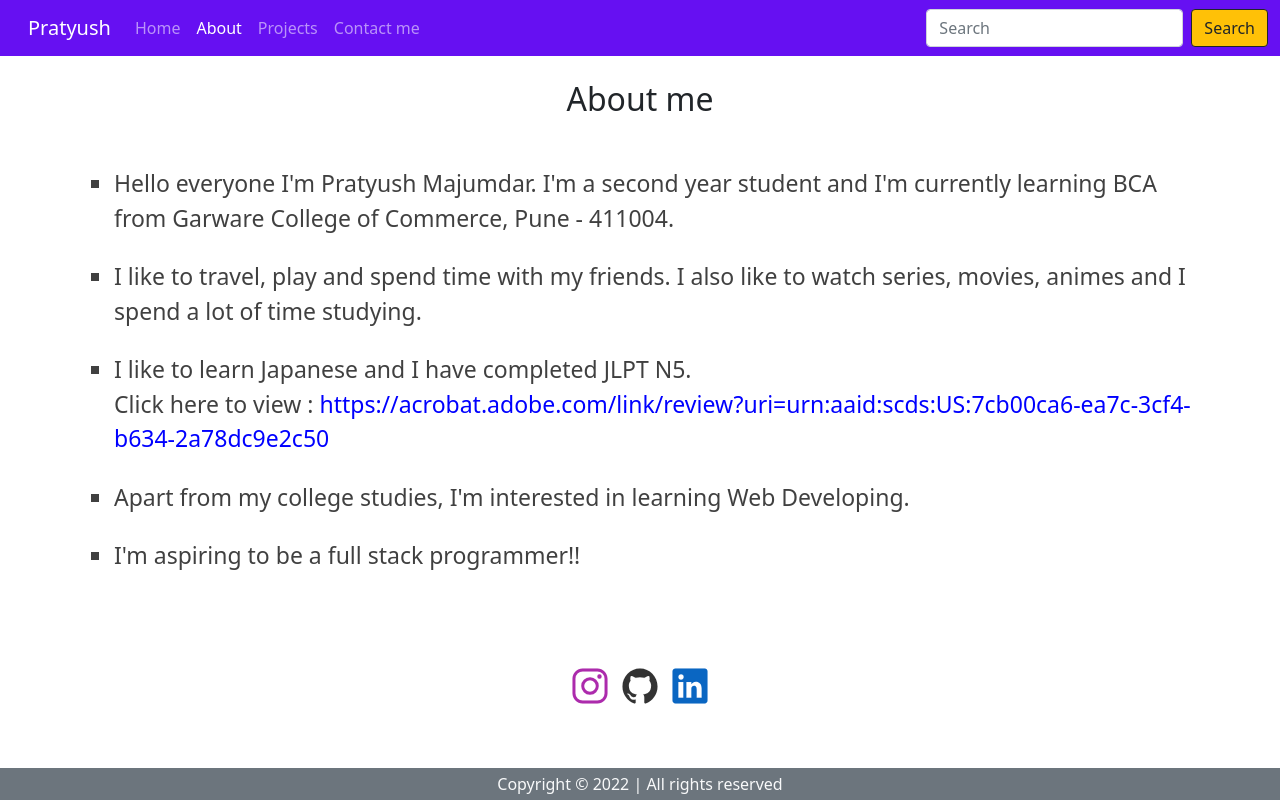
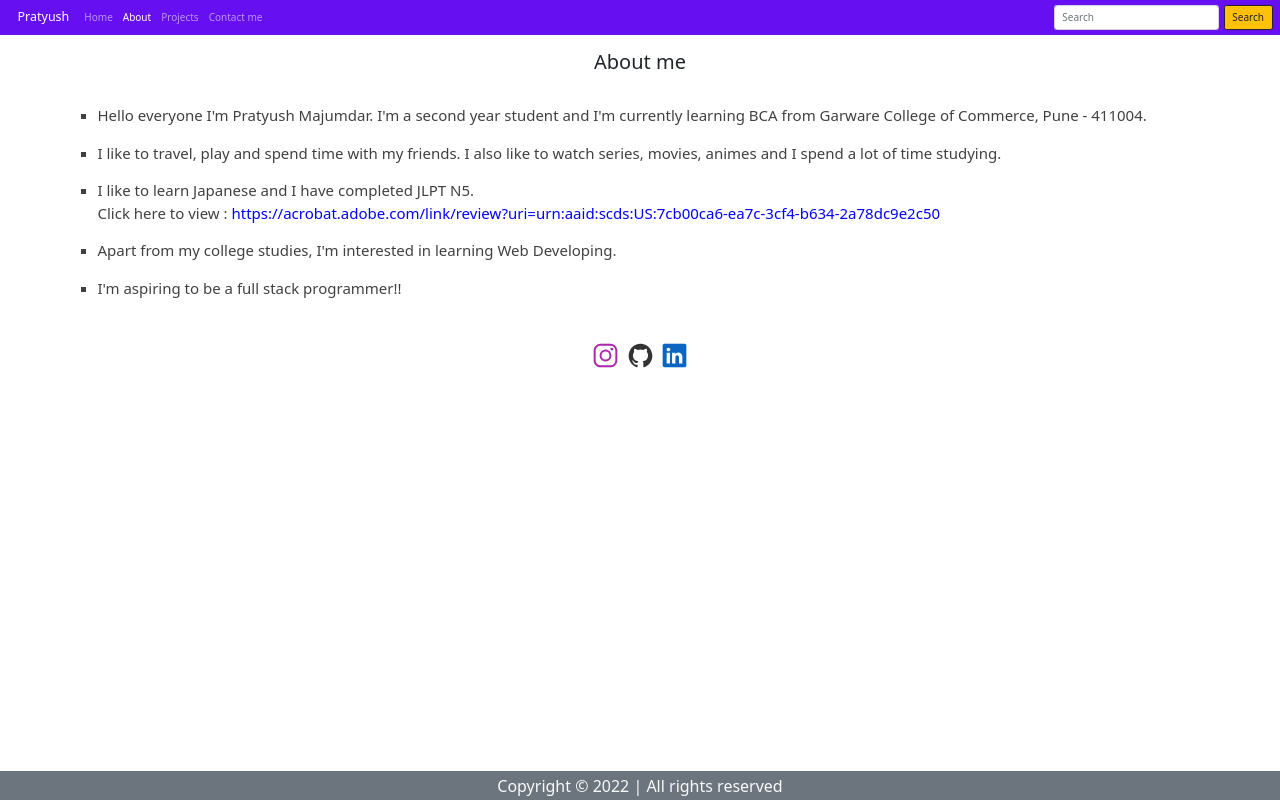
Before and after one commit to pratyush770/Portfolio, a Django app: page /about in a window 1280 px wide. Run offline with Django 4.2, Linux system fonts and the light colour scheme.

Commit message:
first commit

```diff
--- a/portfolio/settings.py
+++ b/portfolio/settings.py
@@ -25,9 +25,9 @@ BASE_DIR = Path(__file__).resolve().parent.parent
 SECRET_KEY = 'django-insecure-+t%kj#8-+xeg4s3b#(vo=1(a6@4u0%xu0@d!rn5&9ldlh_85&8'
 
 # SECURITY WARNING: don't run with debug turned on in production!
-DEBUG = False
+DEBUG = True
 
-ALLOWED_HOSTS = ['0.0.0.0', 'localhost', '127.0.0.1','portfolio-pratyush.herokuapp.com']
+ALLOWED_HOSTS = []
 
 
 # Application definition
--- a/static/css/main.css
+++ b/static/css/main.css
@@ -1,10 +1,23 @@
+html{
+    font-size:62.5%;
+}
+@media(max-width:998px){
+    html{
+        font-size:55%;
+    }
+}
+@media(max-width:768px){
+    html{
+        font-size:45%;
+    }
+}
 .img-left{
     float:left;
-    margin-right:50px;
+    margin-right:5rem;
 }
 .img-left1{
     float:left;
-    margin-right:50px;
+    margin-right:5rem;
 }
 a{
     text-decoration:none;
--- a/templates/about.html
+++ b/templates/about.html
@@ -8,30 +8,34 @@
 <br>
 <div class="container">
   <ul type="square">
-      <li style="font-size:23px;color:rgba(0, 0, 0, 0.750)"> Hello everyone I'm Pratyush Majumdar. I'm a second year
+    <li style="font-size:1.5rem;color:rgba(0, 0, 0, 0.750)"> Hello everyone I'm Pratyush Majumdar. I'm a second year
       student and I'm currently
       learning
       BCA from Garware College of Commerce, Pune - 411004.
     </li>
     <br>
-      <li style="font-size:23px;color:rgba(0, 0, 0, 0.750)"> I like to travel, play and spend time with my friends. I
+    <li style="font-size:1.5rem;color:rgba(0, 0, 0, 0.750)"> I like to travel, play and spend time with my friends. I
       also like to watch series,
       movies, animes and I spend a lot of time studying.
     </li>
     <br>
-      <li style="font-size:23px;color:rgba(0, 0, 0, 0.750)"> I like to learn Japanese and I have completed JLPT N5. <br>
-        Click here to view : <a href="https://acrobat.adobe.com/link/review?uri=urn:aaid:scds:US:7cb00ca6-ea7c-3cf4-b634-2a78dc9e2c50" target="_blank"> https://acrobat.adobe.com/link/review?uri=urn:aaid:scds:US:7cb00ca6-ea7c-3cf4-b634-2a78dc9e2c50</a>
+    <li style="font-size:1.5rem;color:rgba(0, 0, 0, 0.750)"> I like to learn Japanese and I have completed JLPT N5. <br>
+      Click here to view : <a
+        href="https://acrobat.adobe.com/link/review?uri=urn:aaid:scds:US:7cb00ca6-ea7c-3cf4-b634-2a78dc9e2c50"
+        target="_blank">
+        https://acrobat.adobe.com/link/review?uri=urn:aaid:scds:US:7cb00ca6-ea7c-3cf4-b634-2a78dc9e2c50</a>
     </li>
     <br>
-      <li style="font-size:23px;color:rgba(0, 0, 0, 0.750)"> Apart from my college studies, I'm interested in learning Web Developing. </li>
+    <li style="font-size:1.5rem;color:rgba(0, 0, 0, 0.750)"> Apart from my college studies, I'm interested in learning
+      Web Developing. </li>
     <br>
-      <li style="font-size:23px;color:rgba(0, 0, 0, 0.750)"> I'm aspiring to be a full stack programmer!!
-
+    <li style="font-size:1.5rem;color:rgba(0, 0, 0, 0.750)"> I'm aspiring to be a full stack programmer!!
     </li>
+    <br>
   </ul>
 </div>
-  <br> <br> <br>
-  <div style="font-size:40px" class="text-center container">
+<br>
+<div style="font-size:2.7rem" class="text-center container">
   <a href="https://www.instagram.com/_.pratyush_m/" target="_blank" class="text-decoration-none">
     <ion-icon style="color:#ac2bac" name="logo-instagram"></ion-icon>
   </a>
@@ -42,5 +46,6 @@
     <ion-icon style="color:#0A66C2" name="logo-linkedin"></ion-icon>
   </a>
 </div>
-  <br><br>
+<br>
+<br>
 {% endblock body %}
--- a/templates/home.html
+++ b/templates/home.html
@@ -26,7 +26,7 @@
                 <img src="{% static 'pic 2.jpg' %}" class="rounded" height="200">
                 <div class="card-body">
                     <h5 class="text-center my-3"><b> Fast Learner </b> </h5>
-                    <p class="card-text" style="font-size:18px;">I understand the concepts taught to me very well and I like to keep
+                    <p class="card-text" style="font-size:1.3rem;">I understand the concepts taught to me very well and I like to keep
                         learning
                         more and more!!
                     </p>
@@ -39,7 +39,7 @@
                 <img src="{%static 'pic 3.jpg' %}" class="rounded" height="200">
                 <div class="card-body">
                     <h5 class=" text-center my-3"><b> Developer </b> </h5>
-                    <p class="card-text" style="font-size:18px;">I am a developer and I like to create amazing websites!!
+                    <p class="card-text" style="font-size:1.3rem;">I am a developer and I like to create amazing websites!!
                     </p>
                 </div>
             </div>
@@ -50,7 +50,7 @@
                 <img src="{% static 'pic 4.jpg' %}" class="rounded" height="200">
                 <div class="card-body">
                     <h5 class="text-center my-3"><b> Entertainer </b> </h5>
-                    <p class="card-text" style="font-size:18px;">I always see to it that the people around me are always in a joyful mood!!
+                    <p class="card-text" style="font-size:1.3rem;">I always see to it that the people around me are always in a joyful mood!!
                     </p>
                 </div>
             </div>
```
Lines whose indentation alone changed are shown as unchanged.
